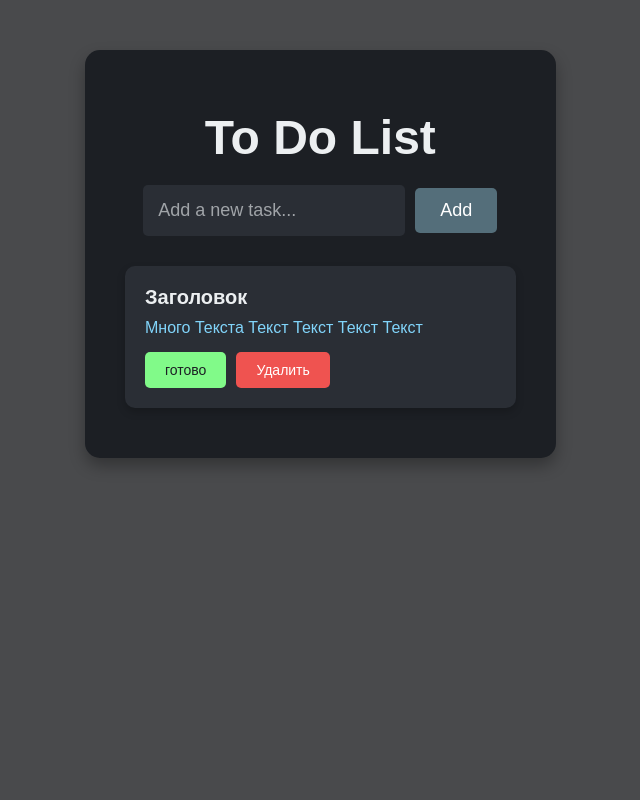
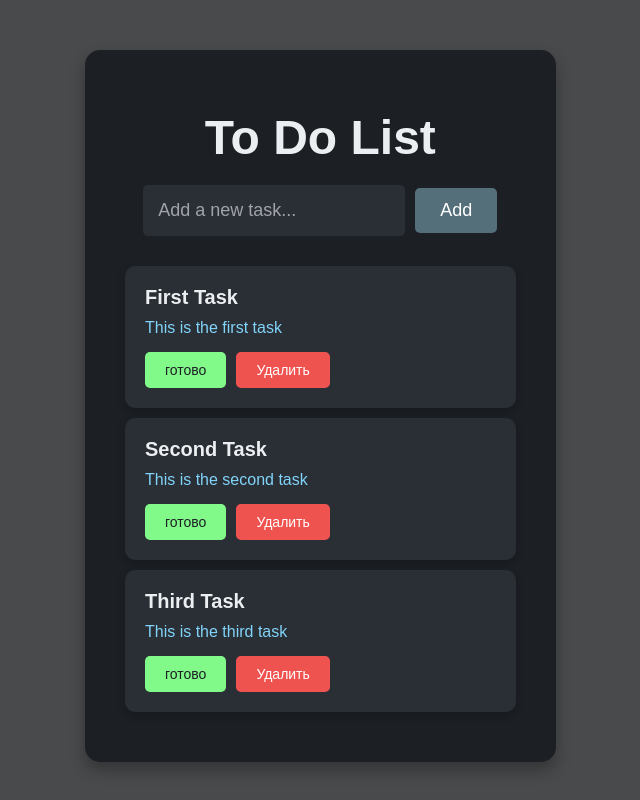
Before and after one commit to Van4ik777/React-ts, a React (Vite) app: page / in a window 1280 px wide. Shown: the whole page, without its empty margins (338-978 px from the left). Built offline with nearby package versions, Linux system fonts and the light colour scheme; the HTML template or start-up script is replaced by a standard one.

Commit message:
takNado?

```diff
--- a/src/components/ToDoMain/ToDoMain.tsx
+++ b/src/components/ToDoMain/ToDoMain.tsx
@@ -1,7 +1,19 @@
-import { ToDotasks } from '../ToDotasks/ToDotasks'
+import { ToDoTasks } from '../ToDotasks/ToDotasks'
 import './todomain.css'
 
-export const ToDoMain = () =>{
+interface Task {
+    title: string
+    text: string
+}
+
+export const ToDoMain = () => {
+
+    const tasks: Task[] = [
+        {title: 'First Task', text: 'This is the first task' },
+        {title: 'Second Task', text: 'This is the second task' },
+        {title: 'Third Task', text: 'This is the third task' }
+    ]
+
     return (
         <div className='mainToDo'>
             <h1>To Do List</h1>
@@ -10,7 +22,9 @@ export const ToDoMain = () =>{
                 <button className='mainbutton' type="submit" >Add</button>
             </form>
             <div className="tasksMain">
-                <ToDotasks />
+                {tasks.map(task=>(
+                    <ToDoTasks title={task.title} text={task.text} />
+                ))}
             </div>
         </div>
     )
--- a/src/components/ToDotasks/ToDotasks.tsx
+++ b/src/components/ToDotasks/ToDotasks.tsx
@@ -1,10 +1,15 @@
 import './Todotasks.css';
 
-export const ToDotasks = () => {
+interface Props{
+    title: string
+    text: string
+}
+
+export const ToDoTasks: React.FC<Props> = ({ title, text }) => {
     return (
         <div className='task-container'>
-            <h2>Заголовок</h2>
-            <p>Много Текста Текст Текст Текст Текст</p>
+            <h2>{title}</h2>
+            <p>{text}</p>
             <div className="task-buttons">
                 <button>готово</button>
                 <button className="secondary">Удалить</button>
```
